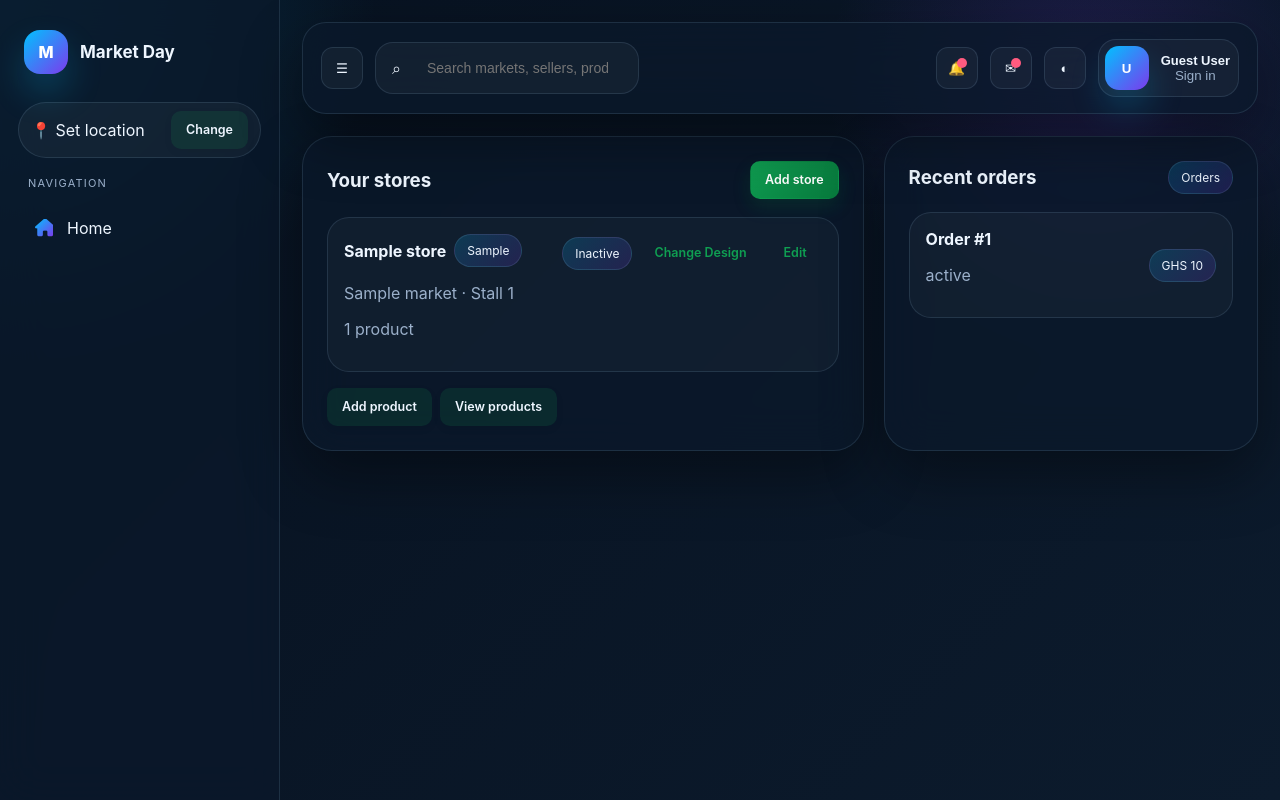
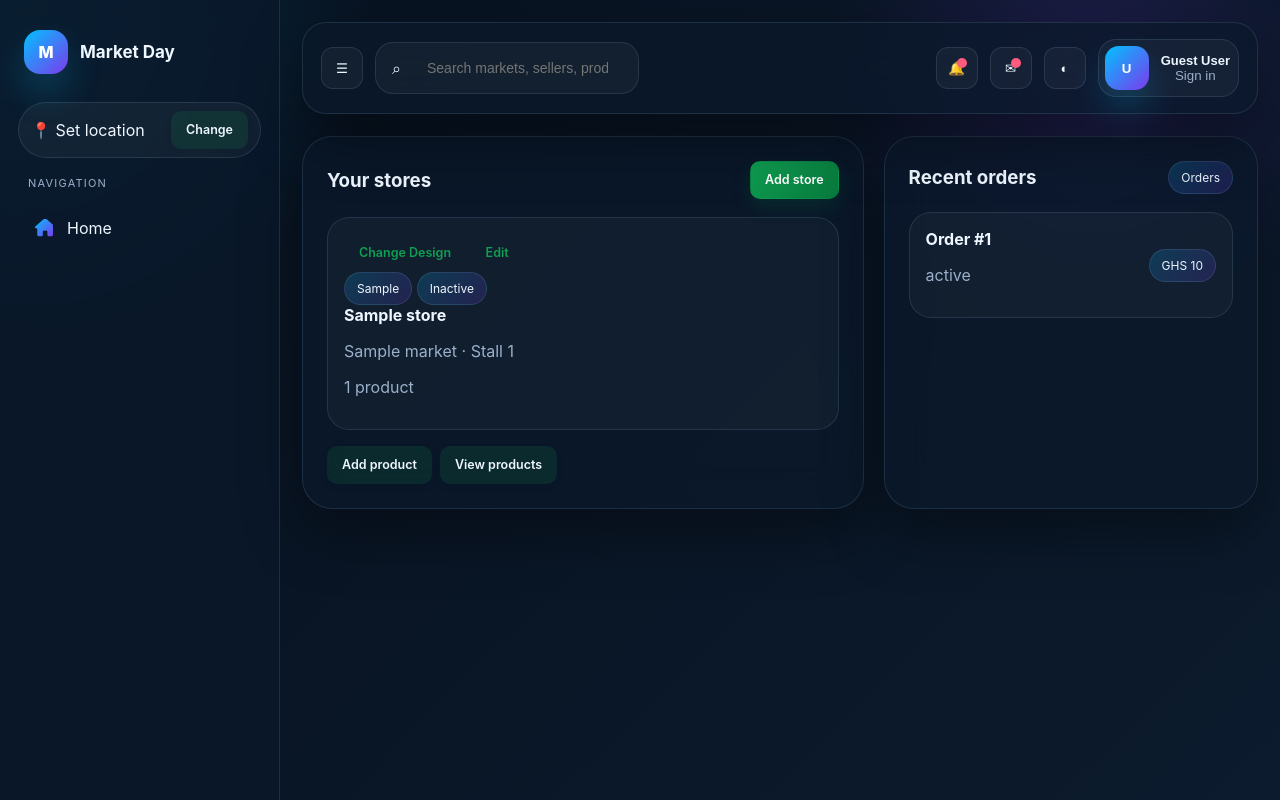
Before and after one commit to csbrotherslabs/market_day, a Django app: template templates/sellers_app/dashboard.html in a window 1280 px wide. Run offline with Django 5.2, Linux system fonts and the light colour scheme; the template is opened without the code that fills it: most values are stand-ins (such as "Sample title", 1, 10 or a date in 2020).

Commit message:
Reorganize seller store card controls and status badges

```diff
--- a/templates/sellers_app/dashboard.html
+++ b/templates/sellers_app/dashboard.html
@@ -9,22 +9,27 @@
     </div>
     <div class="stack-list">
       {% for store in stores %}
-        <div class="list-card block-card">
-          <div>
-            <div style="display:flex;align-items:center;gap:8px;flex-wrap:wrap;">
+        <div class="list-card block-card store-card">
+          <div class="store-card-body">
+            <div class="store-card-topbar">
+              <div class="store-card-actions">
+                <a class="btn btn-outline btn-xs" href="{% url 'seller_store_change_design' store.id %}">Change Design</a>
+                <a class="btn btn-ghost btn-xs" href="{% url 'seller_store_edit' store.id %}">Edit</a>
+              </div>
+              <div class="store-card-statuses">
+                <span class="pill">{{ store.get_template_key_display }}</span>
+                {% if store.active %}<span class="pill">Active</span>{% else %}<span class="pill">Inactive</span>{% endif %}
+              </div>
+            </div>
+
+            <div class="store-card-content">
               <h4>{{ store.name }}</h4>
-              <span class="pill">{{ store.get_template_key_display }}</span>
+              <p>
+                {% if store.market %}{{ store.market.name }}{% else %}No market selected{% endif %}
+                {% if store.stall_number %} · Stall {{ store.stall_number }}{% endif %}
+              </p>
+              <p>{{ store.products.count }} product{{ store.products.count|pluralize }}</p>
             </div>
-            <p>
-              {% if store.market %}{{ store.market.name }}{% else %}No market selected{% endif %}
-              {% if store.stall_number %} · Stall {{ store.stall_number }}{% endif %}
-            </p>
-            <p>{{ store.products.count }} product{{ store.products.count|pluralize }}</p>
-          </div>
-          <div class="right-actions store-card-actions">
-            {% if store.active %}<span class="pill">Active</span>{% else %}<span class="pill">Inactive</span>{% endif %}
-            <a class="btn btn-outline btn-xs" href="{% url 'seller_store_change_design' store.id %}">Change Design</a>
-            <a class="btn btn-ghost btn-xs" href="{% url 'seller_store_edit' store.id %}">Edit</a>
           </div>
         </div>
       {% empty %}
```
